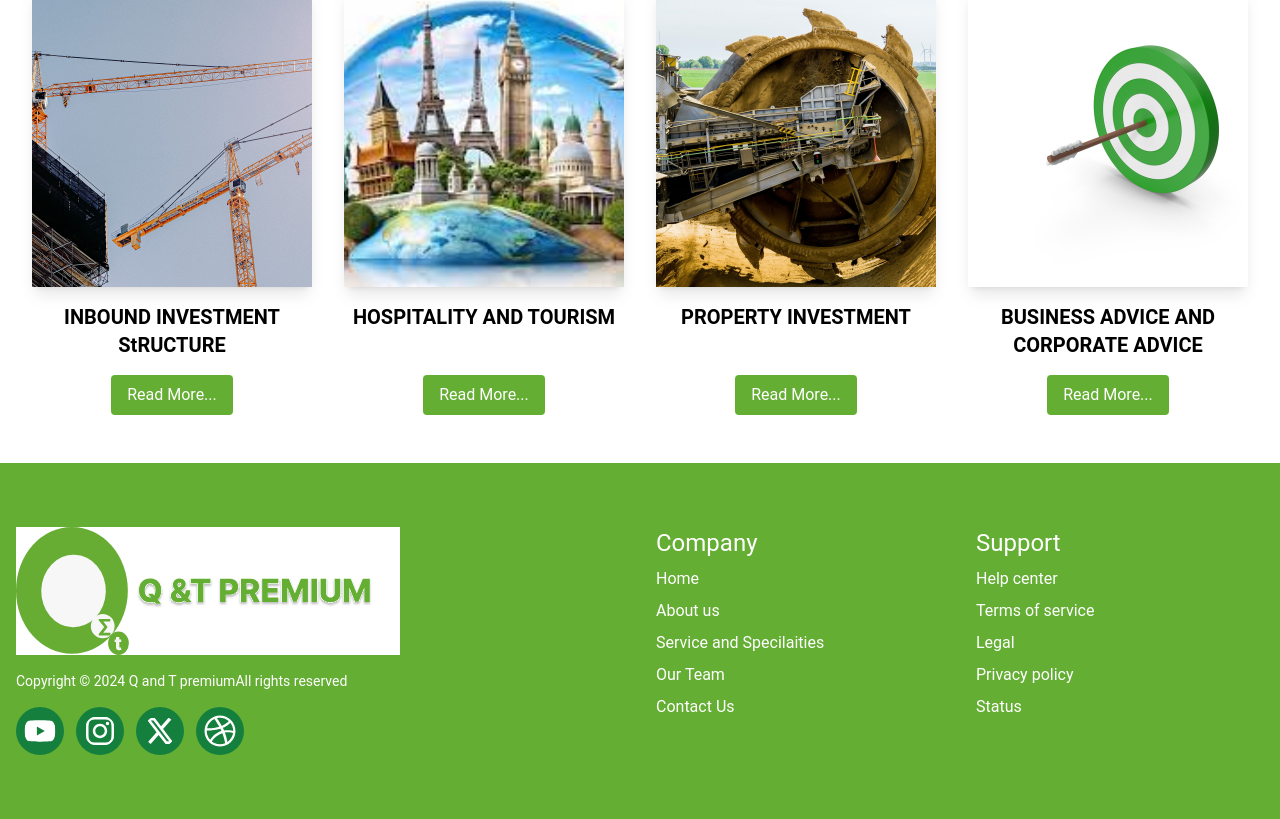
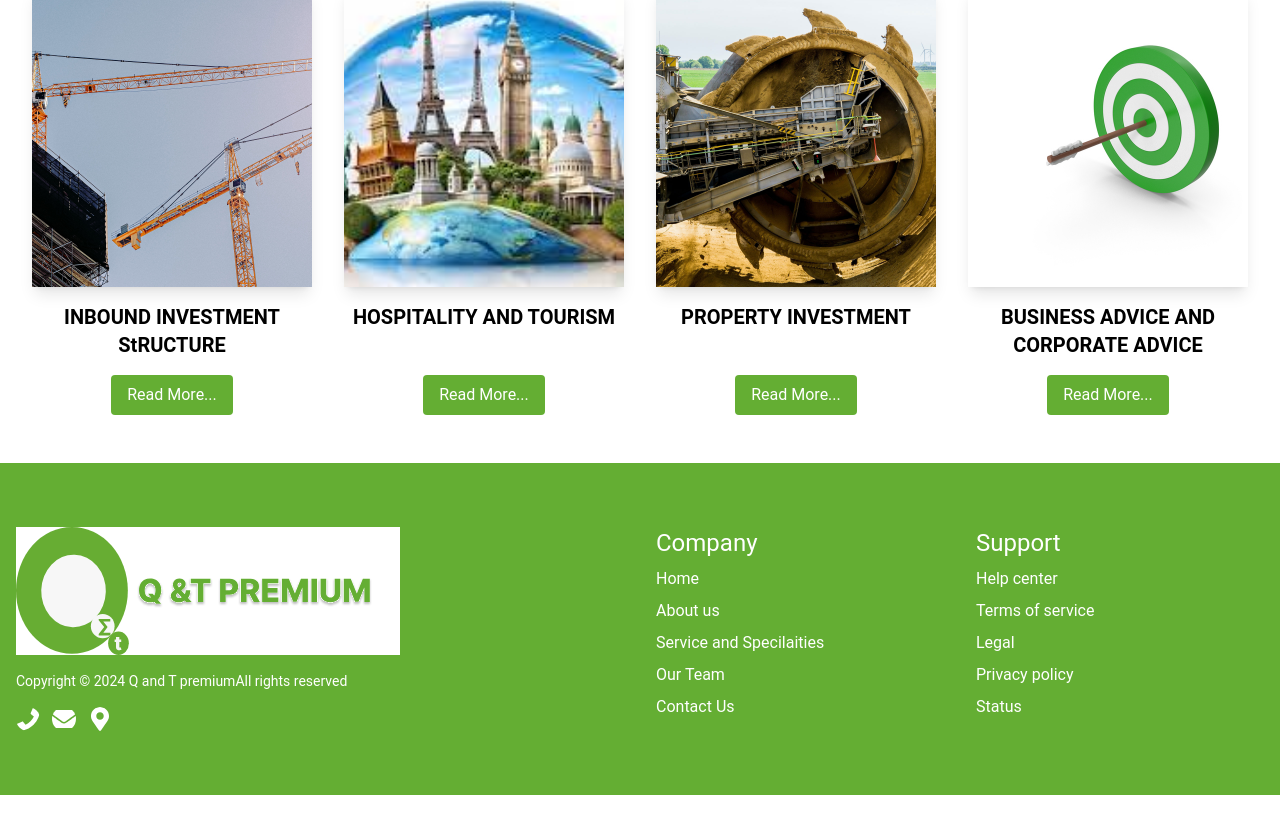
Before and after one commit to NishanBhattarai12/qandtpremium-frontend, a Next.js app: page / in a window 1280 px wide. Shown: the part 1797-2616 px from the top of the page. After the commit the page ends 2592 px from the top, so only its background shows below. Built offline with nearby package versions, Linux system fonts and the light colour scheme; a web font is replaced by a local one.

Commit message:
replace icons

```diff
--- a/src/components/layouts/Footer.js
+++ b/src/components/layouts/Footer.js
@@ -1,17 +1,11 @@
-import {
-  FaInstagram,
-  FaDribbble,
-  FaXTwitter,
-  FaYoutube,
-} from "react-icons/fa6";
+import { FaPhone, FaEnvelope, FaMapMarkerAlt } from 'react-icons/fa';
 import Link from "next/link";
 
 const Footer = () => {
-  const socialLinks = [
-    { label: "YouTube", icon: FaYoutube },
-    { label: "Instagram", icon: FaInstagram },
-    { label: "Twitter", icon: FaXTwitter },
-    { label: "Dribbble", icon: FaDribbble },
+  const contactLinks = [
+    { label: "Telephone", link: 'tel:+61756612616', icon: FaPhone },
+    { label: "Email", link: 'mailto:admin@qtpremium.com.au', icon: FaEnvelope },
+    { label: "Address", link: '#', icon: FaMapMarkerAlt },
   ];
 
   const links = [
@@ -45,13 +39,12 @@ const Footer = () => {
             <span>All rights reserved</span>
           </div>
           <div className="footer-icons flex space-x-3">
-            {socialLinks.map((socialLink, index) => {
+            {contactLinks.map((socialLink, index) => {
               const Icon = socialLink.icon;
               return (
-                <Icon
-                  key={`social-${index}`}
-                  className="w-12 h-12 p-2 rounded-full bg-green-700 hover:bg-white hover:text-green-700 cursor-pointer"
-                />
+                <Link href={socialLink.link} key={`contact-${index}`} passHref>
+                  <Icon className="w-6 h-6 hover:text-gray-200 transition-all rounded-full cursor-pointer" />
+                </Link>
               );
             })}
           </div>
```
